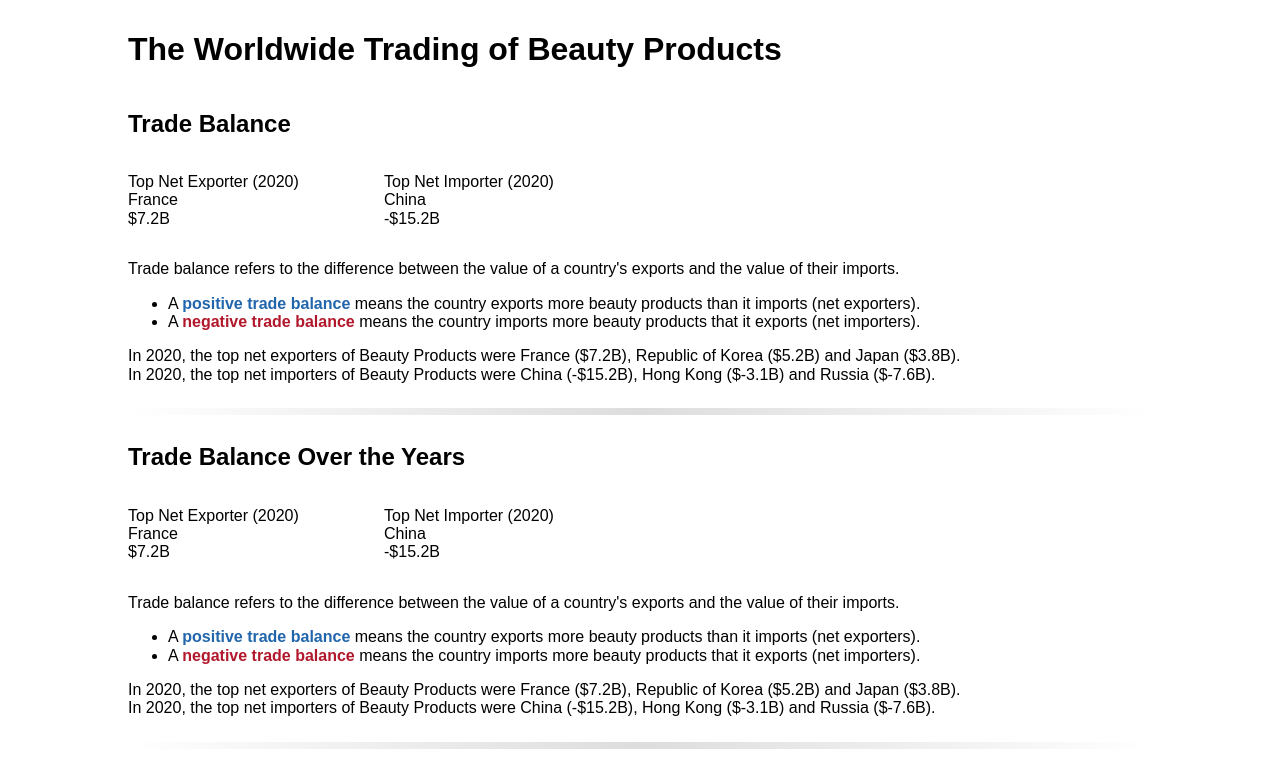
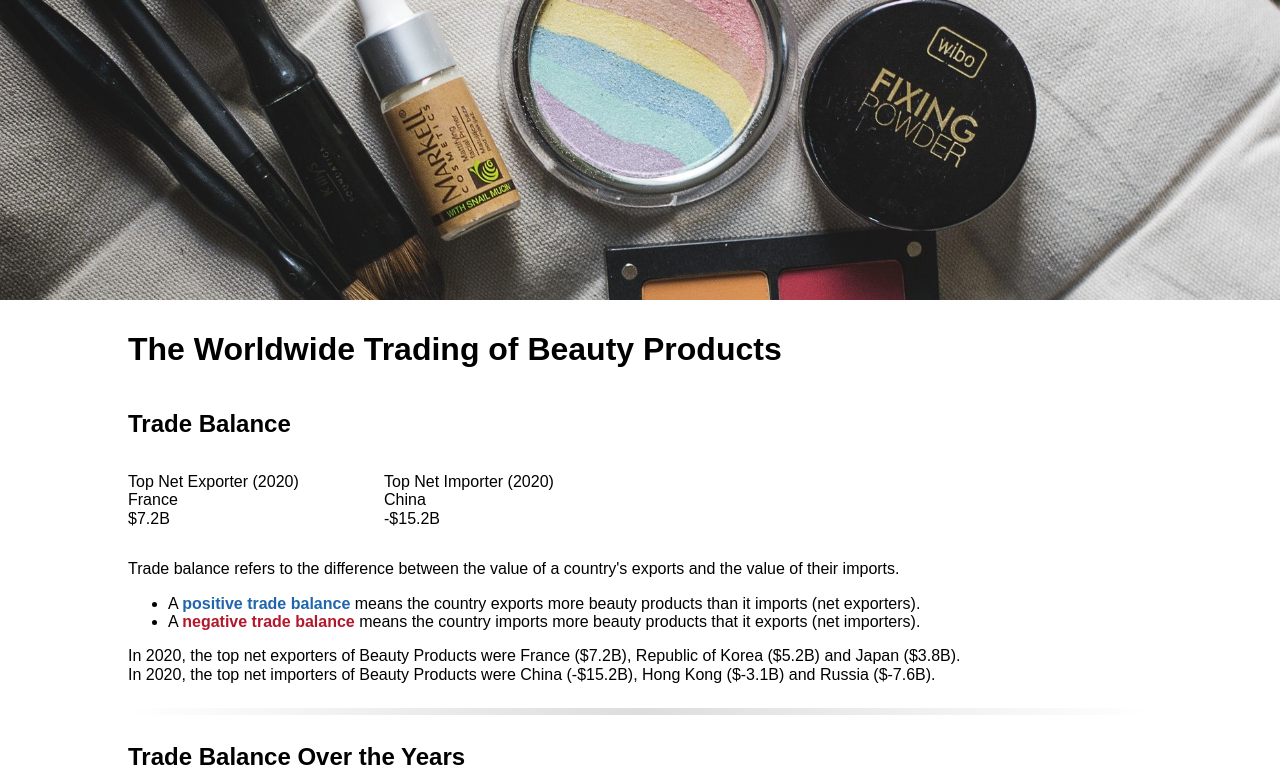
Before and after one commit to kkl2610/Data-Visualisation, a plain HTML site: page index.html in a window 1280 px wide. Shown: the top 774 px of the page. Drawn offline with nearby package versions, Linux system fonts and the light colour scheme; a script that the page names is missing.

Commit message:
Add files via upload
added header image

```diff
--- a/css/style.css
+++ b/css/style.css
@@ -25,3 +25,11 @@
 .negative {
     color: "#b2182b";
 }
+
+.header-img {
+    width: 100%;
+  height: 300px;
+  background: url("img/header_image.jpg");
+  background-size: cover;
+  opacity: 100%;
+}
--- a/index.html
+++ b/index.html
@@ -24,6 +24,9 @@
 </head>
 
 <body>
+    <main>
+        <div class="header-img"></div>
+    </main>
 
 
     <div class="page">
```
Also changed, not shown: css/img/header_image.jpg (added).
